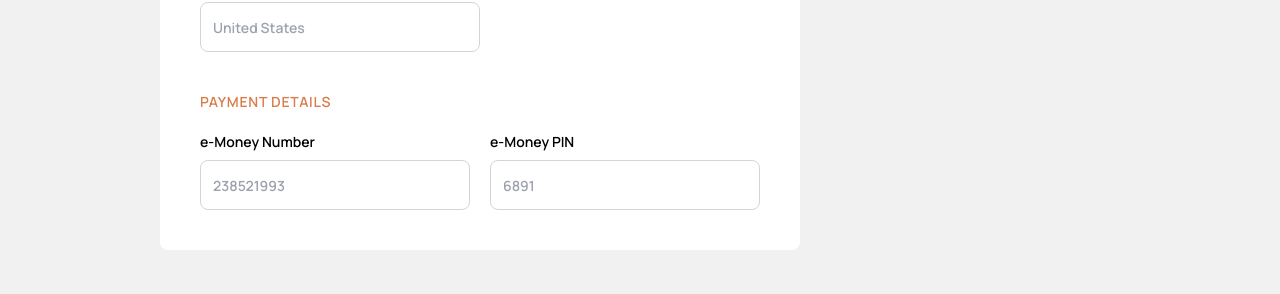
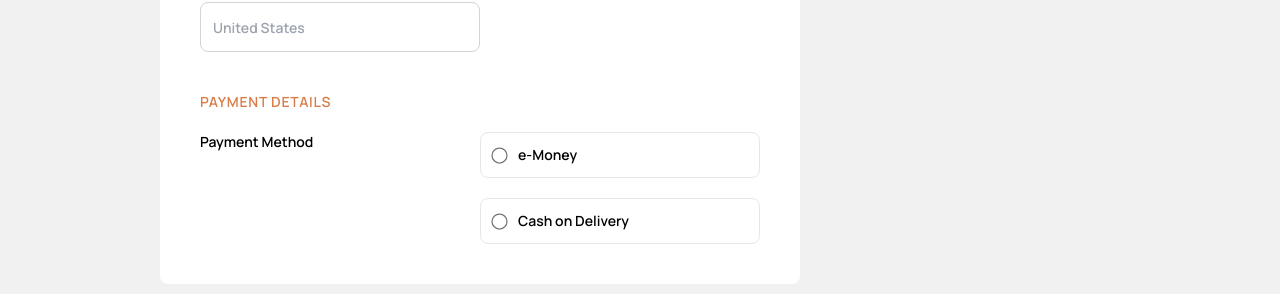
Before and after one commit to jesutobiDev/audiophile-ecommerce-fe, a Next.js app: page /checkout in a window 1280 px wide. Shown: the part 806-1100 px from the top of the page. Built offline with nearby package versions, Linux system fonts and the light colour scheme.

Commit message:
form ui complete

```diff
--- a/src/app/checkout/page.tsx
+++ b/src/app/checkout/page.tsx
@@ -58,12 +58,12 @@ const Checkout = () => {
     (state: RootState) => state.checkoutForm.country.error
   );
 
-  // const paymentMethod = useSelector(
-  //   (state: RootState) => state.checkoutForm.paymentMethod.value
-  // );
-  // const paymentMethodError = useSelector(
-  //   (state: RootState) => state.checkoutForm.paymentMethod.error
-  // );
+  const paymentMethod = useSelector(
+    (state: RootState) => state.checkoutForm.paymentMethod.value
+  );
+  const paymentMethodError = useSelector(
+    (state: RootState) => state.checkoutForm.paymentMethod.error
+  );
 
   const eMoneyNumber = useSelector(
     (state: RootState) => state.checkoutForm.eMoneyNumber.value
@@ -108,11 +108,11 @@ const Checkout = () => {
     dispatch(updateField({ field: "country", value: e.target.value }));
   };
 
-  // const handlePaymentMethodChange = (
-  //   e: React.ChangeEvent<HTMLInputElement>
-  // ) => {
-  //   dispatch(updateField({ field: "paymentMethod", value: e.target.value }));
-  // };
+  const handlePaymentMethodChange = (
+    e: React.ChangeEvent<HTMLInputElement>
+  ) => {
+    dispatch(updateField({ field: "paymentMethod", value: e.target.value }));
+  };
 
   const handleEMoneyNumberChange = (e: React.ChangeEvent<HTMLInputElement>) => {
     dispatch(updateField({ field: "eMoneyNumber", value: e.target.value }));
@@ -225,6 +225,32 @@ const Checkout = () => {
                 <p className="text-primary uppercase text-sm font-semibold tracking-wider">
                   Payment Details
                 </p>
+                <div className="flex flex-col md:flex-row space-y-5 md:space-y-0 justify-between">
+                  <p className="text-sm text-black font-semibold">
+                    Payment Method
+                  </p>
+                  <div className="space-y-5 w-full md:w-1/2">
+                    <Input
+                      type="radio"
+                      label="e-Money"
+                      value="e-Money"
+                      name="paymentMethod"
+                      checked={paymentMethod === "e-Money"}
+                      error={paymentMethodError}
+                      onChange={handlePaymentMethodChange}
+                    />
+                    <Input
+                      type="radio"
+                      label="Cash on Delivery"
+                      value="cash-on-delivery"
+                      name="paymentMethod"
+                      checked={paymentMethod === "cash-on-delivery"}
+                      error={paymentMethodError}
+                      onChange={handlePaymentMethodChange}
+                    />
+                  </div>
+                </div>
+                {paymentMethod === "e-Money" && (
                   <div className="flex flex-col md:flex-row gap-5">
                     <Input
                       type="string"
@@ -241,12 +267,13 @@ const Checkout = () => {
                       placeholder="6891"
                       label="e-Money PIN"
                       value={eMoneyPin}
-                    name="city"
+                      name="eMoneyPin"
                       error={eMoneyPinError}
                       onChange={handleEMoneyPinChange}
                       className="flex-1"
                     />
                   </div>
+                )}
               </fieldset>
             </form>
           </div>
--- a/src/components/Input.tsx
+++ b/src/components/Input.tsx
@@ -6,10 +6,11 @@ interface InputProps {
   value: string;
   name: string;
   placeholder?: string;
-  error?: string|null;
+  error?: string | null;
   disabled?: boolean;
   onChange: (e: React.ChangeEvent<HTMLInputElement>) => void;
   className?: string;
+  checked?: boolean; // Added optional checked prop
 }
 
 const Input: React.FC<InputProps> = ({
@@ -22,13 +23,22 @@ const Input: React.FC<InputProps> = ({
   disabled = false,
   onChange,
   className = '',
+  checked = false, // Default checked to false if not provided
 }) => {
   return (
-    <div className={`flex flex-col space-y-2 w-full lg:min-w-1/2 ${className}`}>
+    <div
+      className={`flex w-full lg:min-w-1/2 ${className} ${
+        type === "radio"
+          ? 'flex-row-reverse gap-3 items-center justify-start p-3 border-[1.35px] rounded-lg outline-none transition duration-200 ease-in-out'
+          : 'flex-col space-y-2'
+      }`}
+    >
       {label && (
         <label
           htmlFor={name}
-          className={`text-sm text-black font-semibold`}
+          className={`text-sm text-black font-semibold ${
+            type === "radio" ? 'flex-1' : ''
+          }`}
         >
           {label}
         </label>
@@ -42,10 +52,15 @@ const Input: React.FC<InputProps> = ({
         placeholder={placeholder}
         disabled={disabled}
         onChange={onChange}
-        className={`p-3 border-[1.35px] rounded-lg outline-none transition duration-200 ease-in-out placeholder:font-semibold placeholder:text-sm ${
+        checked={checked}
+        className={` ${
           error
             ? "border-red-500 focus:border-red-500"
             : "border-gray-300 focus:border-primary"
+        } ${
+          type === "radio"
+            ? 'accent-primary transform scale-125'
+            : 'p-3 border-[1.35px] rounded-lg outline-none transition duration-200 ease-in-out placeholder:font-semibold placeholder:text-sm'
         }`}
       />
 
```
Lines whose indentation alone changed are shown as unchanged.
